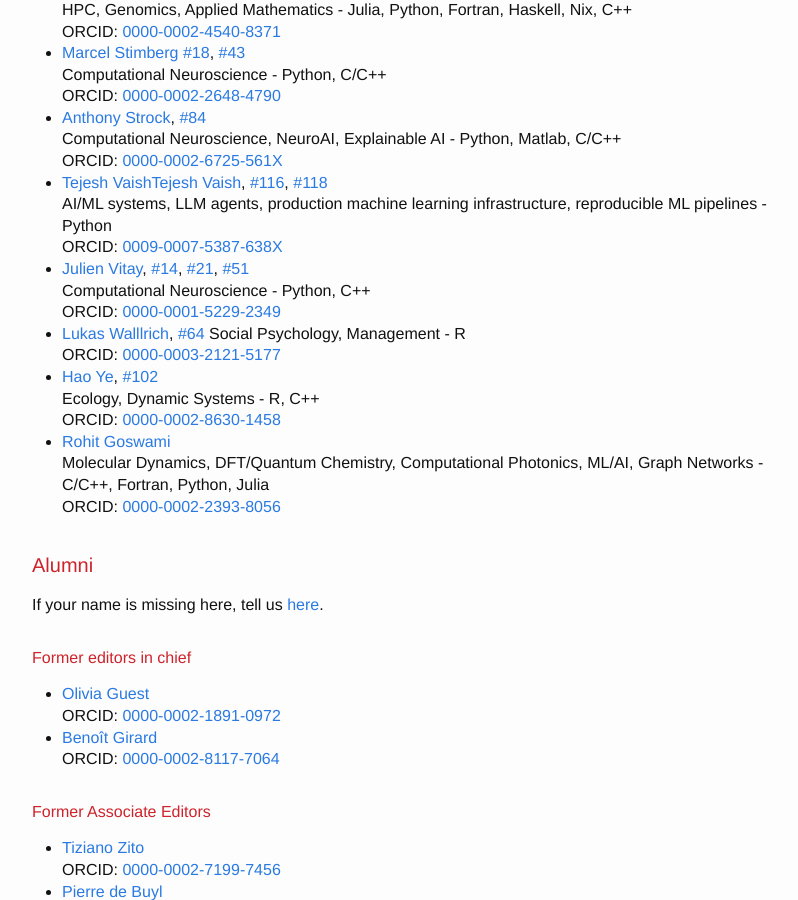
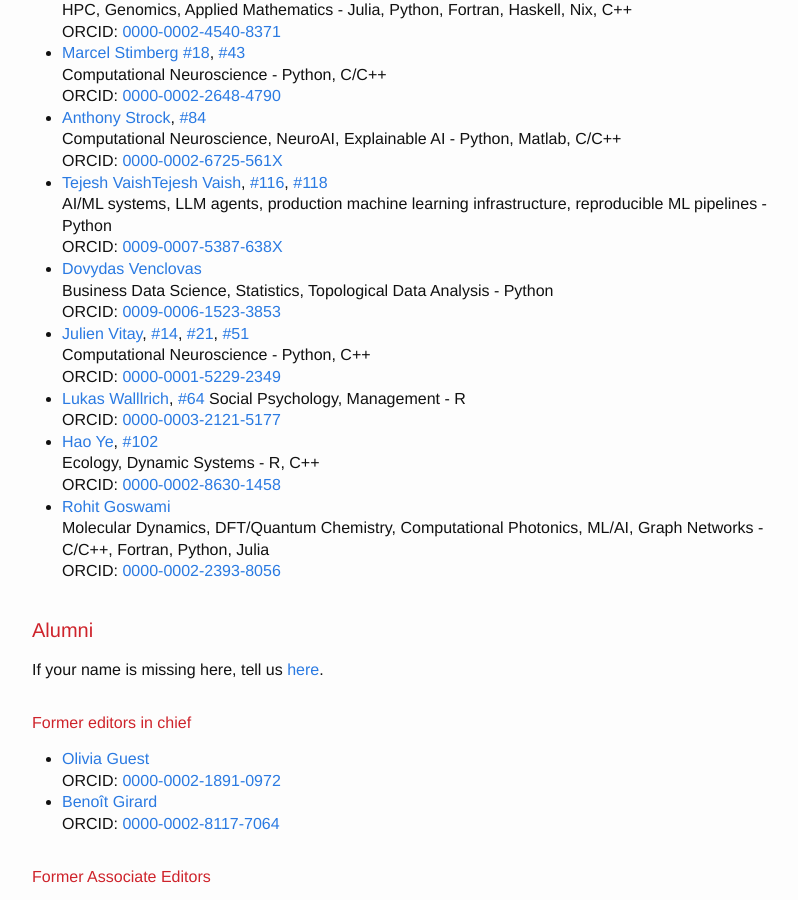
Before and after one commit to ReScience/rescience.github.io, a Jekyll site: the page built from 04-board.md, in a window 1280 px wide and 900 px high, scrolled down 2771 px. Shown: the whole window, without its empty margins (238-1036 px from the left). Built offline with Jekyll 4.4.1, drawn with Linux system fonts in a browser that asks for light colours; our own code applies the rules of GitHub Pages for plain Markdown files.

Commit message:
Add Dovydas Venclovas to reviewer list

```diff
--- a/04-board.md
+++ b/04-board.md
@@ -169,6 +169,9 @@ If your name is missing here, tell us
 * [Tejesh VaishTejesh Vaish](https://github.com/tridev-tej), [#116](https://github.com/ReScience/submissions/issues/116#issuecomment-6113505576), [#118](https://github.com/ReScience/submissions/issues/118#issuecomment-5276798475)
   AI/ML systems, LLM agents, production machine learning infrastructure, reproducible ML pipelines - Python
   ORCID: [0009-0007-5387-638X](https://orcid.org/0009-0007-5387-638X)
+* [Dovydas Venclovas](https://github.com/DovydasVe)
+  Business Data Science, Statistics, Topological Data Analysis - Python
+  ORCID: [0009-0006-1523-3853](https://orcid.org/0009-0006-1523-3853)
 * [Julien Vitay](https://github.com/vitay),
   [#14](https://github.com/ReScience/ReScience-submission/pull/14),
   [#21](https://github.com/ReScience/ReScience-submission/pull/21),
```
